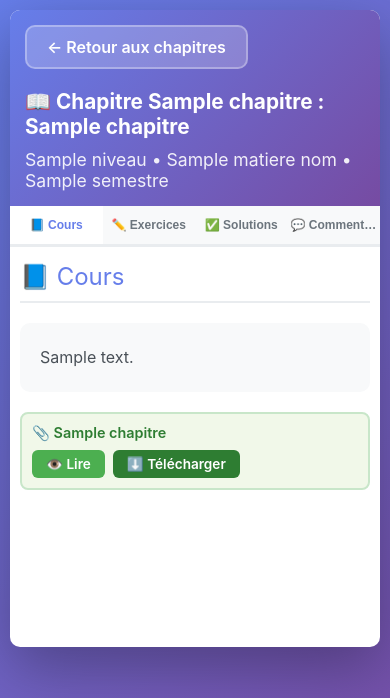
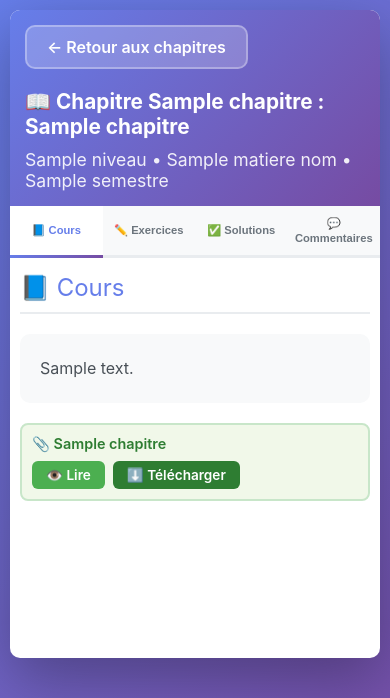
Before and after one commit to maodok595-ai/Etude-line, a FastAPI app: template templates/chapitre_detail.html in a window 390 px wide. Shown: the top 698 px of the page. Run offline with FastAPI, Linux system fonts and the light colour scheme; the template is opened without the code that fills it: most values are stand-ins (such as "Sample title", 1, 10 or a date in 2020).

Commit message:
Adjust text spacing and size to ensure all words are fully displayed
Update CSS styles in `templates/chapitre_detail.html` to modify padding, font-size, and text wrapping properties for `.tab-button` elements across various media query breakpoints to prevent text truncation.

Replit-Commit-Author: Agent
Replit-Commit-Session-Id: 8c0ed31c-857f-450e-bc4c-f0aeefe0f448
Replit-Commit-Checkpoint-Type: intermediate_checkpoint
Replit-Commit-Event-Id: eb5c224f-3dd2-41a7-8fd9-5b2796ee9dcf
Replit-Commit-Screenshot-Url: https://storage.googleapis.com/screenshot-production-us-central1/d40a0c5c-8630-4717-9681-3edacc3c5654/8c0ed31c-857f-450e-bc4c-f0aeefe0f448/6hfEcww

```diff
--- a/templates/chapitre_detail.html
+++ b/templates/chapitre_detail.html
@@ -77,18 +77,18 @@
 
         .tab-button {
             flex: 1;
-            padding: 15px 10px;
+            padding: 15px 5px;
             background: transparent;
             border: none;
-            font-size: 0.95em;
+            font-size: 0.9em;
             font-weight: 600;
             color: #6c757d;
             cursor: pointer;
             transition: all 0.3s;
             position: relative;
-            white-space: nowrap;
-            overflow: hidden;
-            text-overflow: ellipsis;
+            line-height: 1.3;
+            white-space: normal;
+            word-wrap: break-word;
         }
 
         .tab-button:hover {
@@ -305,8 +305,8 @@
             }
 
             .tab-button {
-                padding: 12px 5px;
-                font-size: 0.85em;
+                padding: 12px 3px;
+                font-size: 0.8em;
             }
 
             .content-container {
@@ -316,7 +316,7 @@
 
         @media (max-width: 480px) {
             .tab-button {
-                padding: 12px 3px;
+                padding: 10px 2px;
                 font-size: 0.75em;
             }
 
@@ -333,10 +333,17 @@
             }
         }
 
-        @media (max-width: 380px) {
+        @media (max-width: 400px) {
             .tab-button {
-                padding: 12px 2px;
+                padding: 10px 1px;
                 font-size: 0.7em;
+            }
+        }
+
+        @media (max-width: 360px) {
+            .tab-button {
+                padding: 8px 1px;
+                font-size: 0.66em;
             }
         }
     </style>
```
